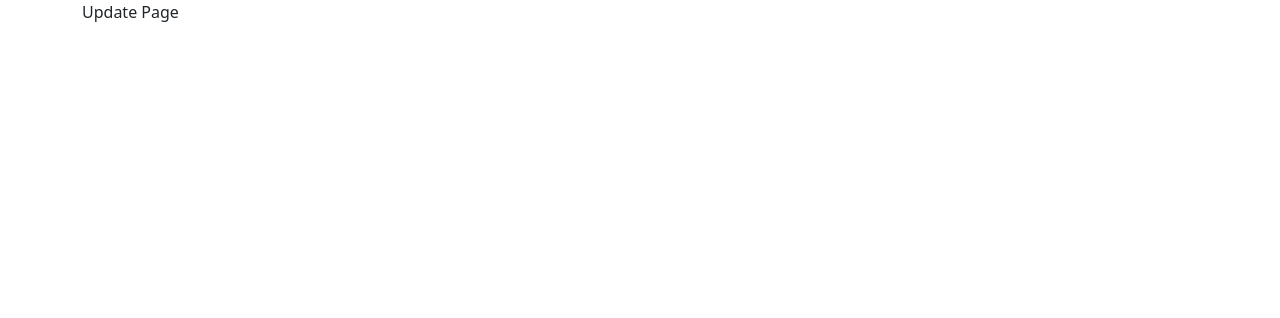
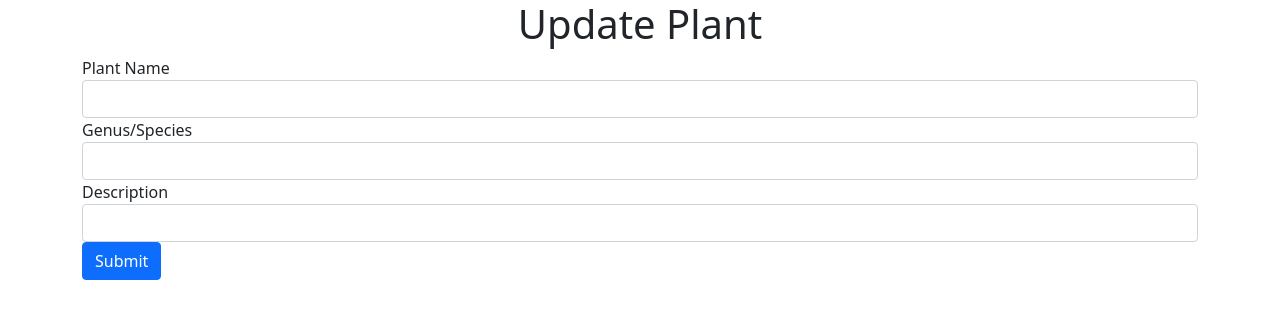
Before and after one commit to DashaDasha88/plant-library, a React (Create React App) app in the folder client/: page /plants/1/update in a window 1280 px wide. Shown: the top 318 px of the page. Built offline with nearby package versions, Linux system fonts and the light colour scheme; no server answers; the HTML template or start-up script is replaced by a standard one.

Commit message:
add update page form

```diff
--- a/client/src/components/PlantList.jsx
+++ b/client/src/components/PlantList.jsx
@@ -1,10 +1,13 @@
 import React, { useContext, useEffect } from 'react';
 import PlantFinder from "../apis/PlantFinder";
-import { PlantsContext, PlantsContextProvider } from '../context/PlantContext';
+import { PlantsContext } from '../context/PlantContext';
+import { useHistory } from "react-router-dom";
 
 const PlantList = (props) => {
 
   const {plants, setPlants} = useContext(PlantsContext);
+
+  let history = useHistory();
 
   useEffect(() => {
 
@@ -38,6 +41,12 @@ const PlantList = (props) => {
     }
   }
 
+  const handleUpdate = async (e, id) => {
+    e.stopPropagation();
+
+    history.push(`/plants/${id}/update`);
+  };
+
   return (
     <div className="list-group">
       <div className="table table-hover table-dark">
@@ -61,6 +70,7 @@ const PlantList = (props) => {
                 <td>{plant.description}</td>
                 <td>
                   <button
+                  onClick={(e) => handleUpdate(e, plant.id)}
                   className="btn btn-warning"
                   >
                     Update
--- a/client/src/components/UpdatePlant.jsx
+++ b/client/src/components/UpdatePlant.jsx
@@ -1,9 +1,87 @@
-import React from 'react'
+import React, { useState, useEffect } from 'react'
+import { useHistory, useParams } from "react-router-dom";
+import PlantFinder from "../apis/PlantFinder";
 
 const UpdatePlant = () => {
+
+  const { id } = useParams();
+  let history = useHistory();
+
+  const [name, setName] = useState("");
+  const [genusSpecies, setGenusSpecies] = useState("");
+  const [description, setDescription] = useState("");
+
+  useEffect(() => {
+    const fetchData = async () => {
+      const response = await PlantFinder(`/${id}`);
+
+      setName(response.data.data.name);
+      setGenusSpecies(response.data.data.genus_species);
+      setDescription(response.data.data.description);
+    };
+
+    fetchData();
+
+  }, []);
+
+  const handleSubmit = async (e) => {
+    e.preventDefault();
+
+    const updatedPlant = await PlantFinder.put(`/${id}`, {
+      name,
+      genus_species: genusSpecies,
+      description
+    });
+    history.push("/");
+  }
+
+
   return (
     <div>
+      <form action="">
 
+        <div className="form-group">
+          <label htmlFor="name">Plant Name</label>
+          <input
+            value={name}
+            onChange={(e) => setName(e.target.value)}
+            id="name"
+            className="form-control"
+            type="text"
+          />
+        </div>
+
+        <div className="form-group">
+          <label htmlFor="name">Genus/Species</label>
+          <input
+            value={genusSpecies}
+            onChange={(e) => setGenusSpecies(e.target.value)}
+            id="genus_species"
+            className="form-control"
+            type="text"
+          />
+        </div>
+
+        <div className="form-group">
+          <label htmlFor="name">Description</label>
+          <input
+            value={description}
+            onChange={(e) => setDescription(e.target.value)}
+            id="description"
+            className="form-control"
+            type="text"
+          />
+        </div>
+
+        <button
+          onClick={handleSubmit}
+          type="submit"
+          className="btn btn-primary"
+        >
+          Submit
+        </button>
+
+      </form>
     </div>
   )
 }
--- a/client/src/routes/UpdatePage.jsx
+++ b/client/src/routes/UpdatePage.jsx
@@ -1,9 +1,11 @@
 import React from 'react'
+import UpdatePlant from '../components/UpdatePlant'
 
 const UpdatePage = () => {
   return (
     <div>
-      Update Page
+      <h1 className="text-center">Update Plant</h1>
+      <UpdatePlant />
     </div>
   )
 };
```
